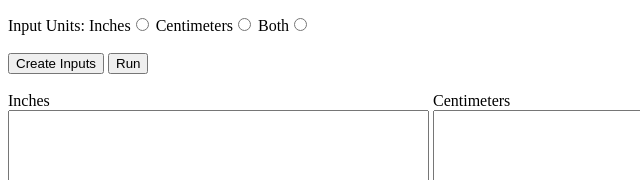
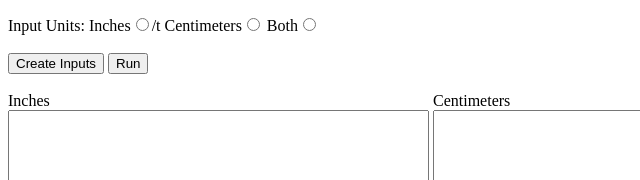
Before and after one commit to zigerzigs/tibgrow, a plain HTML site: page TableMaker2.html in a window 1280 px wide. Shown: the part 302-482 px from the top of the page, 0-640 px from the left. Drawn offline with Linux system fonts and the light colour scheme.

Commit message:
Update TableMaker2.html

```diff
--- a/TableMaker2.html
+++ b/TableMaker2.html
@@ -37,7 +37,7 @@ To use:</br>
 
 <div id="settings">
 	<div><label>Column Count: </label> <input id="col_count" type="text"> <label>Row Count: </label> <input id="row_count" type="text"></div></br>
-	<div><label>Input Units: </label> <label>Inches</label><input id="unit_inches" name="units" type="radio"> <label>Centimeters</label><input id="unit_centimeters" name="units" type="radio"> <label>Both</label><input id="unit_both" name="units" type="radio"></div>
+	<div><label>Input Units: </label> <label>Inches</label><input id="unit_inches" name="units" type="radio">/t <label>Centimeters</label><input id="unit_centimeters" name="units" type="radio"> <label>Both</label><input id="unit_both" name="units" type="radio"></div>
 </div></br>
 
 <div id="buttons"><button onclick="setup_input()">Create Inputs</button> <button onclick="run()">Run</button></div>
```
